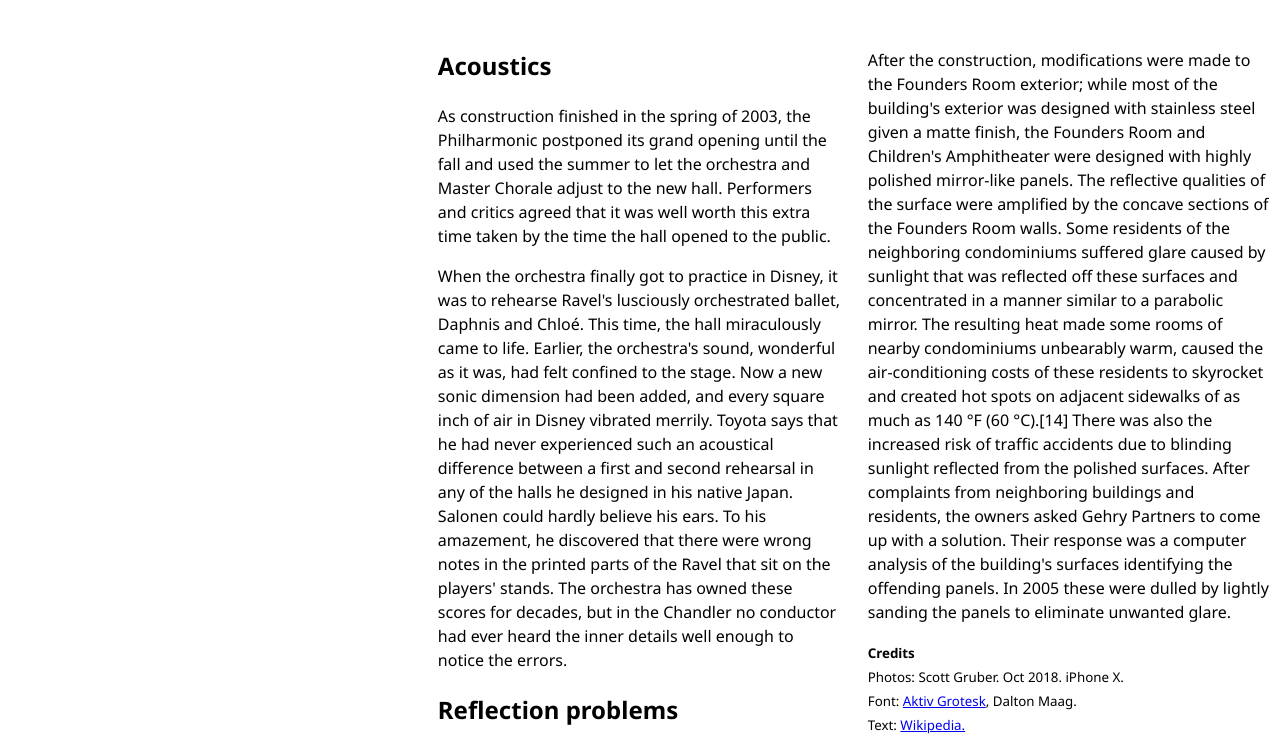
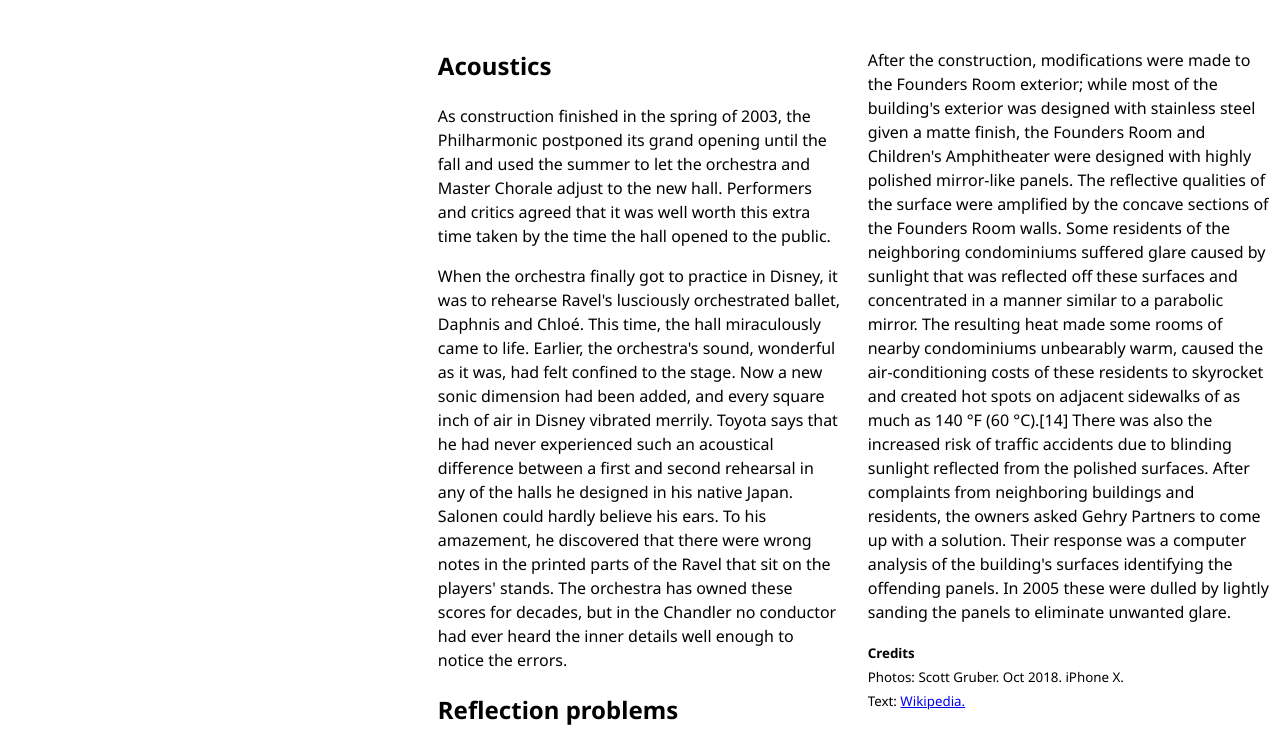
Before and after one commit to scottgruber/100-layouts, a plain HTML site: page 006.html in a window 1280 px wide. Shown: the part 1399-2149 px from the top of the page. Drawn offline with Linux system fonts and the light colour scheme.

Commit message:
Remove font credit

```diff
--- a/006.html
+++ b/006.html
@@ -209,9 +209,7 @@
       </p>
       <small><strong>Credits</strong><br />Photos: Scott Gruber. Oct 2018.
         iPhone
-        X.<br />Font:
-        <a href="https://www.daltonmaag.com/library/aktiv-grotesk">Aktiv
-          Grotesk</a>, Dalton Maag.<br />Text:
+        X.<br />Text:
         <a href="https://en.wikipedia.org/wiki/Walt_Disney_Concert_Hall">Wikipedia.</a>
       </small>
     </div>
```
